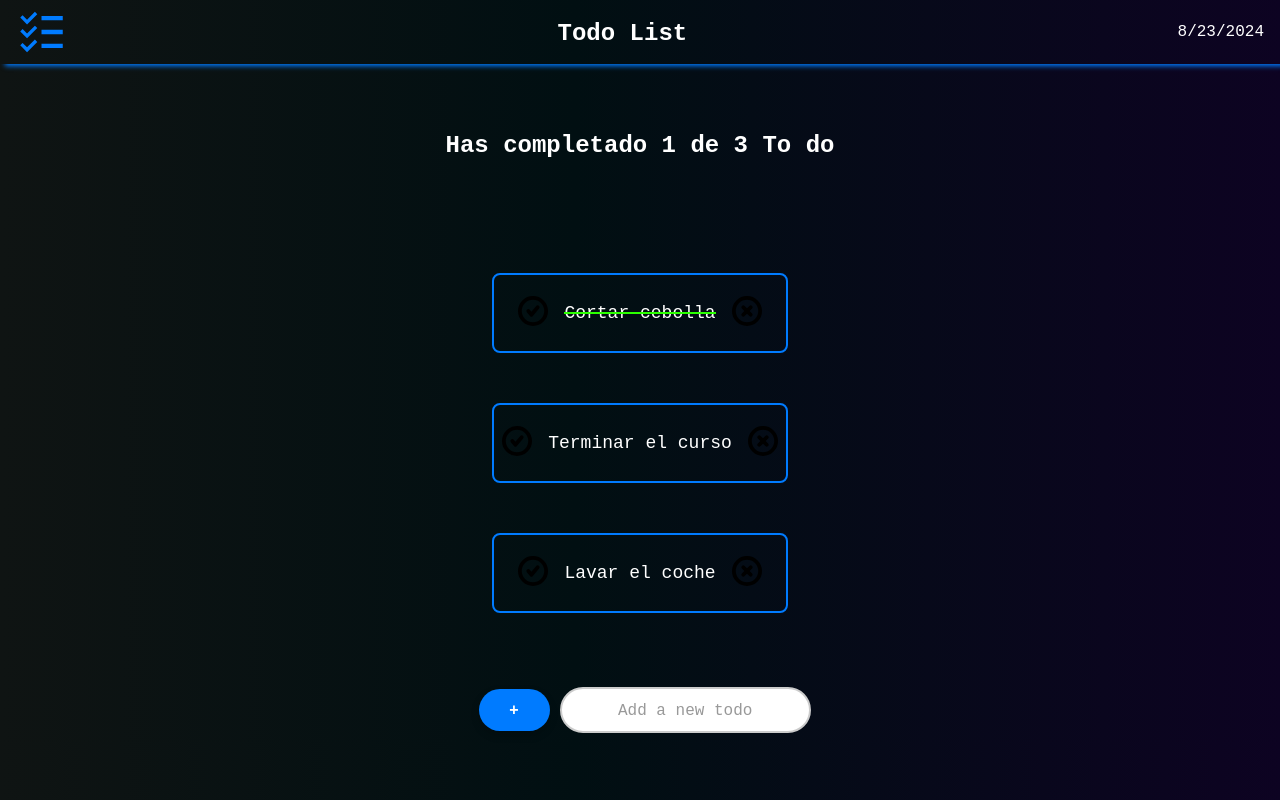
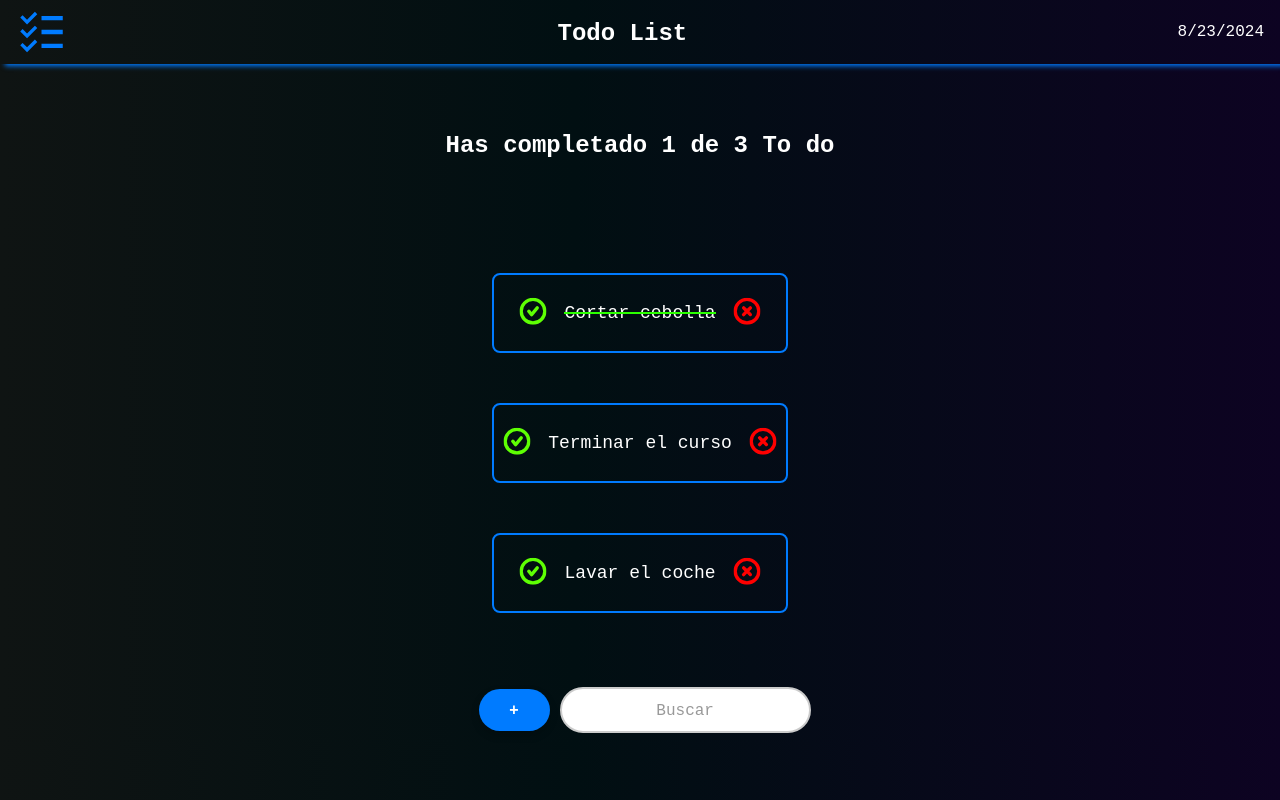
Before and after one commit to CarlosAlzate2003/TodoItemVite, a React (Vite) app: page / in a window 1280 px wide. Built offline with nearby package versions, Linux system fonts and the light colour scheme.

Commit message:
update svg and repair

```diff
--- a/src/components/CompleteIcon.jsx
+++ /dev/null
@@ -1,7 +0,0 @@
-import { TodoIcon } from './TodoIcon'
-
-const CompleteIcon = () => {
-  return <TodoIcon type="check" color="green" />
-}
-
-export { CompleteIcon }
--- /dev/null
+++ b/src/components/CompleteIconSvg.jsx
@@ -0,0 +1,16 @@
+const CompleteIconSvg = ({ color }) => {
+  return (
+    <svg
+      width="30"
+      height="30"
+      viewBox="0 0 96 96"
+      xmlns="http://www.w3.org/2000/svg"
+      fill={color}
+    >
+      <path d="M58.395 32.156 42.996 50.625l-5.39-6.463a5.995 5.995 0 1 0-9.212 7.676l9.997 12a5.99 5.99 0 0 0 9.21.006l20.005-24a5.999 5.999 0 1 0-9.211-7.688" />
+      <path d="M48 0a48 48 0 1 0 48 48A48.05 48.05 0 0 0 48 0m0 84a36 36 0 1 1 36-36 36.04 36.04 0 0 1-36 36" />
+    </svg>
+  )
+}
+
+export { CompleteIconSvg as ReactComponent }
--- a/src/components/DeleteIcon.jsx
+++ /dev/null
@@ -1,7 +0,0 @@
-import { TodoIcon } from './TodoIcon'
-
-const DeleteIcon = () => {
-  return <TodoIcon type="delete" color="green" />
-}
-
-export { DeleteIcon }
--- /dev/null
+++ b/src/components/DeleteIconSvg.jsx
@@ -0,0 +1,16 @@
+const DeleteIconSvg = ({ color }) => {
+  return (
+    <svg
+      width="30"
+      height="30"
+      viewBox="0 0 96 96"
+      xmlns="http://www.w3.org/2000/svg"
+      fill={color}
+    >
+      <path d="M48 0a48 48 0 1 0 48 48A48.05 48.05 0 0 0 48 0m0 84a36 36 0 1 1 36-36 36.04 36.04 0 0 1-36 36" />
+      <path d="M64.242 31.758a6 6 0 0 0-8.484 0L48 39.516l-7.758-7.758a6 6 0 0 0-8.484 8.484L39.516 48l-7.758 7.758a6 6 0 1 0 8.484 8.484L48 56.484l7.758 7.758a6 6 0 0 0 8.484-8.484L56.484 48l7.758-7.758a6 6 0 0 0 0-8.484" />
+    </svg>
+  )
+}
+
+export { DeleteIconSvg as ReactComponent }
--- a/src/components/InputAddTodo.jsx
+++ b/src/components/InputAddTodo.jsx
@@ -1,12 +1,11 @@
 import '../css/InputAddTodo.css'
-import React from 'react'
 
 const InputAddTodo = ({ searchValue, setSearchValue }) => {
   console.log(searchValue)
   return (
     <input
       type="text"
-      placeholder="Add a new todo"
+      placeholder="Buscar"
       value={searchValue}
       onChange={(event) => {
         setSearchValue(event.target.value)
--- a/src/components/TodoIcon.jsx
+++ b/src/components/TodoIcon.jsx
@@ -1,13 +1,10 @@
-import checksvg from '../assets/completeicon.svg'
-import deletesvg from '../assets/deleteicon.svg'
+import { ReactComponent as CheckSVG } from './CompleteIconSvg'
+import { ReactComponent as DeleteSVG } from './DeleteIconSvg'
 import '../css/TodoIcon.css'
 
-const CheckIcon = () => <img src={checksvg} alt="check icon" />
-const DeleteIcon = () => <img src={deletesvg} alt="delete icon" />
-
 const iconTypes = {
-  check: (color) => <CheckIcon className="Icon-svg" fill={color} />,
-  delete: (color) => <DeleteIcon className="Icon-svg" fill={color} />,
+  check: (color) => <CheckSVG className="Icon-svg" color={color} />,
+  delete: (color) => <DeleteSVG className="Icon-svg" color={color} />,
 }
 
 const TodoIcon = ({ type, color }) => {
--- a/src/components/TodoItem.jsx
+++ b/src/components/TodoItem.jsx
@@ -1,26 +1,36 @@
 import '../css/TodoItem.css'
-import { CompleteIcon } from './CompleteIcon'
-import { DeleteIcon } from './DeleteIcon'
+import { TodoIcon } from './TodoIcon'
+import { useState } from 'react'
 
 function TodoItem({ text, completed, onComplete, onDelete }) {
   return (
     <li>
-      <CompleteIcon />
-      {/* <span
-        className={`Icon Icon-check ${completed && 'Icon-check--active'}`}
-        onClick={onComplete}
-      >
-        Check
-      </span> */}
+      <HoverableIcon type="check" color="#5eff03" onClick={onComplete} />
       <p className={`TodoItem-p ${completed && 'TodoItem-p--complete'}`}>
         {text}
       </p>
-      <DeleteIcon />
-      {/* <span className="Icon Icon-delete" onClick={onDelete}>
-        X
-      </span> */}
+      <HoverableIcon type="delete" color="red" onClick={onDelete} />
     </li>
   )
 }
 
+const HoverableIcon = ({ type, color, onClick }) => {
+  const [hover, setHover] = useState(false)
+
+  return (
+    <span
+      onMouseEnter={() => setHover(true)}
+      onMouseLeave={() => setHover(false)}
+      onClick={onClick}
+      style={{
+        cursor: 'pointer',
+        transform: hover ? 'scale(1.1)' : 'scale(0.9)',
+        transition: 'transform 0.3s ease',
+      }}
+    >
+      <TodoIcon type={type} color={color} />
+    </span>
+  )
+}
+
 export { TodoItem }
```
Also changed, not shown: src/assets/completeicon.svg (deleted), src/assets/deleteicon.svg (deleted).
